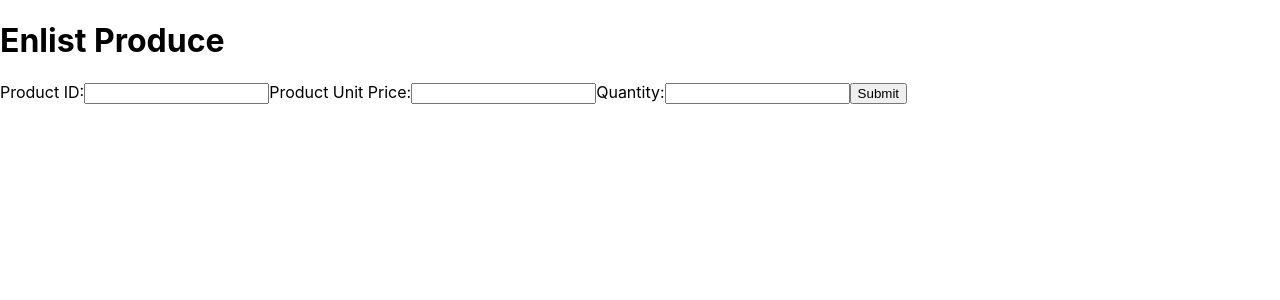
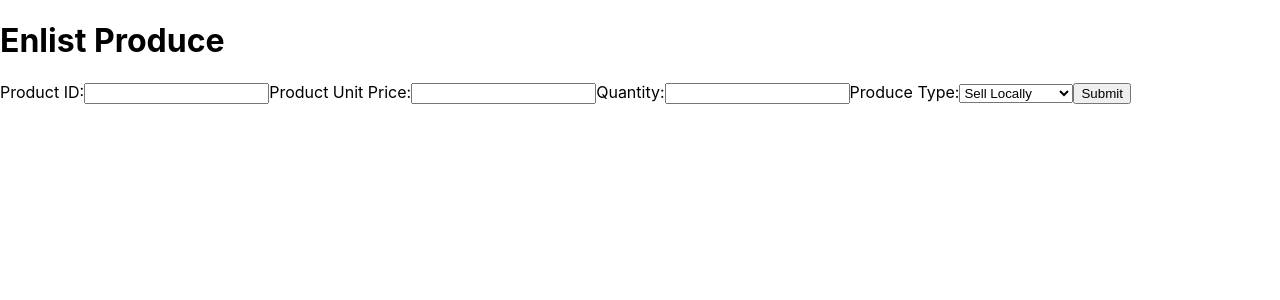
Before and after one commit to AnitaWGalina/Phase-5-React, a React (Create React App) app in the folder phase5-react-app/: page /enlist-produce in a window 1280 px wide. Shown: the top 300 px of the page. Built offline with nearby package versions, Linux system fonts and the light colour scheme.

Commit message:
feat: EnlistProduceForm update

```diff
--- a/phase5-react-app/src/Components/EnlistProduceForm.js
+++ b/phase5-react-app/src/Components/EnlistProduceForm.js
@@ -4,15 +4,16 @@ const EnlistProduceForm = () => {
   const [productId, setProductId] = useState('');
   const [productUnitPrice, setProductUnitPrice] = useState('');
   const [quantity, setQuantity] = useState('');
+  const [produceType, setProduceType] = useState('sellLocally'); // Default to "Sell Locally"
 
   const handleSubmit = (e) => {
     e.preventDefault();
-    console.log('Form submitted!', productId, productUnitPrice, quantity);
+    console.log('Form submitted!', productId, productUnitPrice, quantity, produceType);
   };
 
   return (
     <div>
-     <h1>Enlist Produce</h1>
+      <h1>Enlist Produce</h1>
       <form onSubmit={handleSubmit}>
         <label>
           Product ID:
@@ -38,11 +39,17 @@ const EnlistProduceForm = () => {
             onChange={(e) => setQuantity(e.target.value)}
           />
         </label>
+        <label>
+          Produce Type:
+          <select value={produceType} onChange={(e) => setProduceType(e.target.value)}>
+            <option value="sellLocally">Sell Locally</option>
+            <option value="export">Export Produce</option>
+          </select>
+        </label>
         <button type="submit">Submit</button>
       </form>
     </div>
-  )
-
+  );
 };
 
 export default EnlistProduceForm;
```
